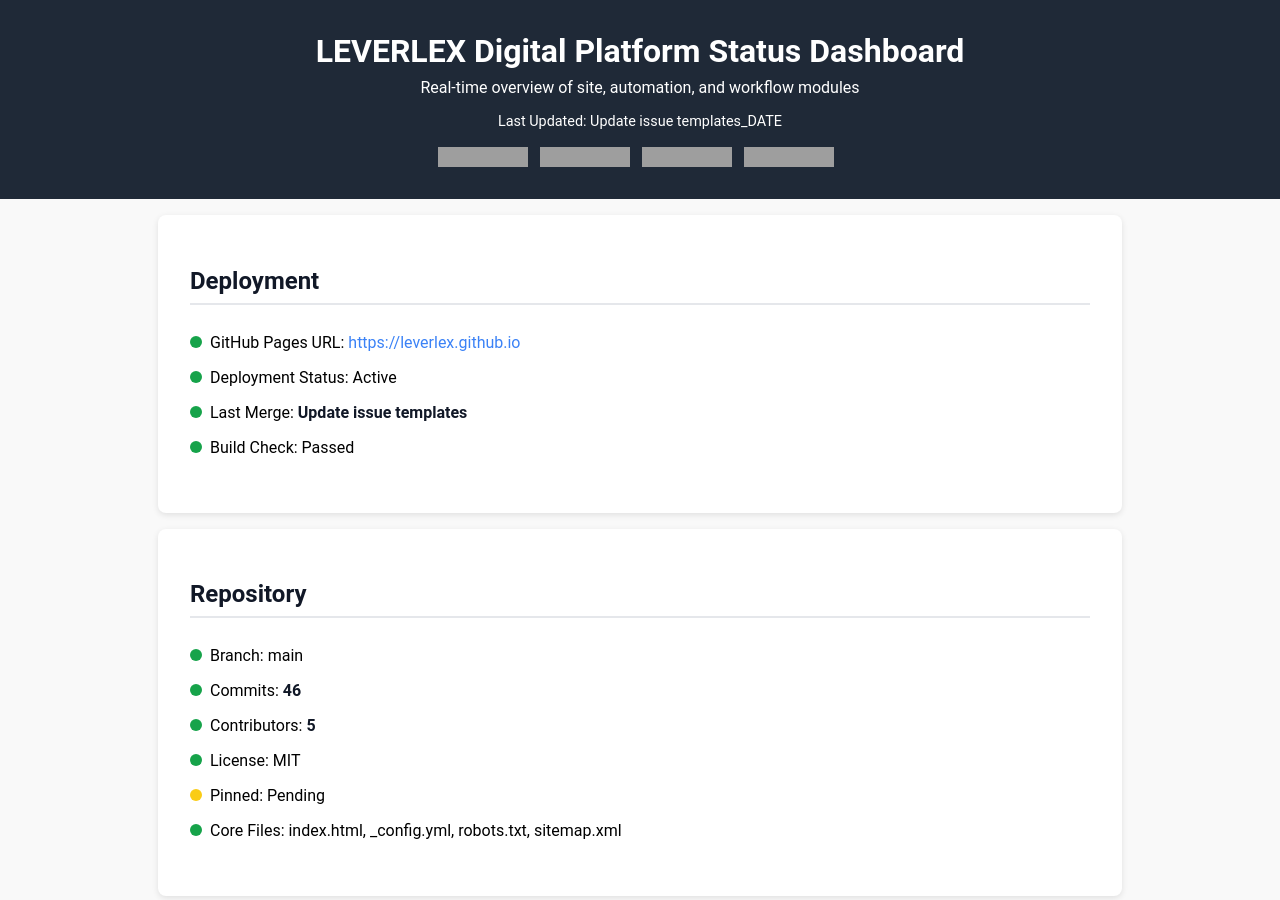
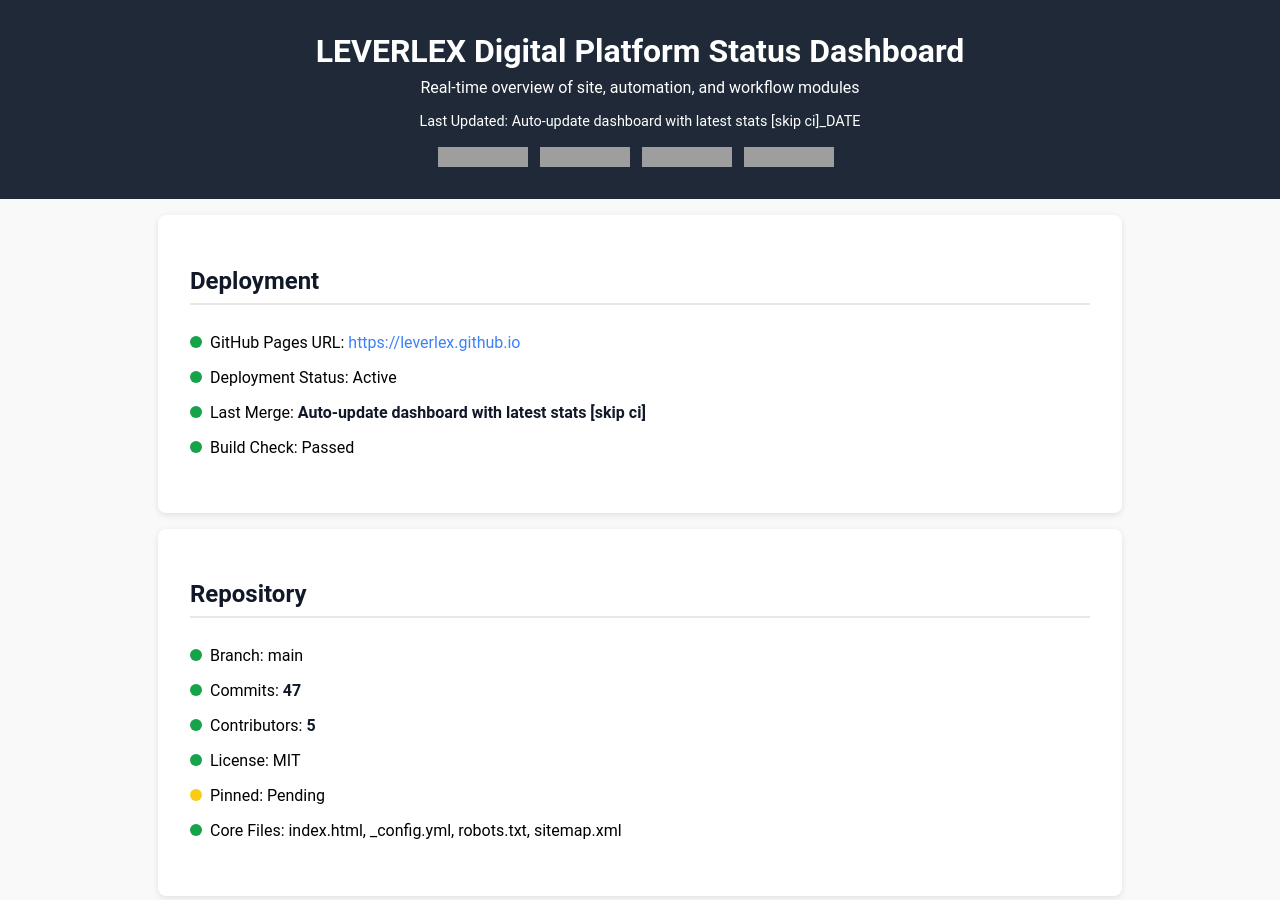
Before and after one commit to LEVERLEX/leverlex.github.io, a Jekyll site: the page dashboard.html, which Jekyll copies as it is, in a window 1280 px wide and 900 px high. Built offline with Jekyll 4.4.1, drawn with Linux system fonts in a browser that asks for light colours; grey boxes are pictures that could not be loaded.

Commit message:
Auto-update dashboard with latest stats [skip ci]

```diff
--- a/dashboard.html
+++ b/dashboard.html
@@ -28,7 +28,7 @@
 <header>
   <h1>LEVERLEX Digital Platform Status Dashboard</h1>
   <p>Real-time overview of site, automation, and workflow modules</p>
-  <p style="font-size: 0.9rem; margin-top: 0.5rem;">Last Updated: Update issue templates_DATE</p>
+  <p style="font-size: 0.9rem; margin-top: 0.5rem;">Last Updated: Auto-update dashboard with latest stats [skip ci]_DATE</p>
   <div class="workflow-badges">
     <img src="https://img.shields.io/badge/status-active-success" alt="Status Badge" class="badge">
     <img src="https://img.shields.io/badge/deployment-github--pages-blue" alt="Deployment Badge" class="badge">
@@ -42,7 +42,7 @@
   <ul>
     <li><span class="status green"></span>GitHub Pages URL: <a href="https://leverlex.github.io" target="_blank">https://leverlex.github.io</a></li>
     <li><span class="status green"></span>Deployment Status: Active</li>
-    <li><span class="status green"></span>Last Merge: <span class="stat-value">Update issue templates</span></li>
+    <li><span class="status green"></span>Last Merge: <span class="stat-value">Auto-update dashboard with latest stats [skip ci]</span></li>
     <li><span class="status green"></span>Build Check: Passed</li>
   </ul>
 </section>
@@ -51,7 +51,7 @@
   <h2>Repository</h2>
   <ul>
     <li><span class="status green"></span>Branch: main</li>
-    <li><span class="status green"></span>Commits: <span class="stat-value" id="commit-count">46</span></li>
+    <li><span class="status green"></span>Commits: <span class="stat-value" id="commit-count">47</span></li>
     <li><span class="status green"></span>Contributors: <span class="stat-value" id="contributor-count">5</span></li>
     <li><span class="status green"></span>License: MIT</li>
     <li><span class="status yellow"></span>Pinned: Pending</li>
```
